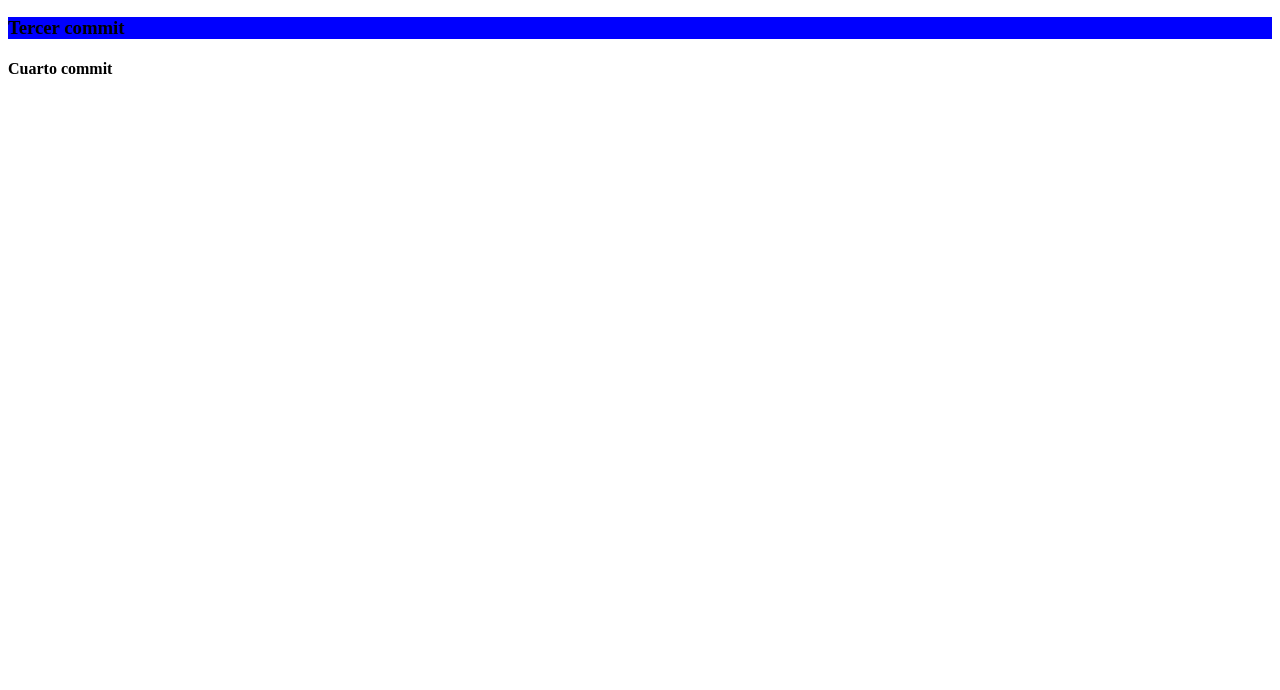
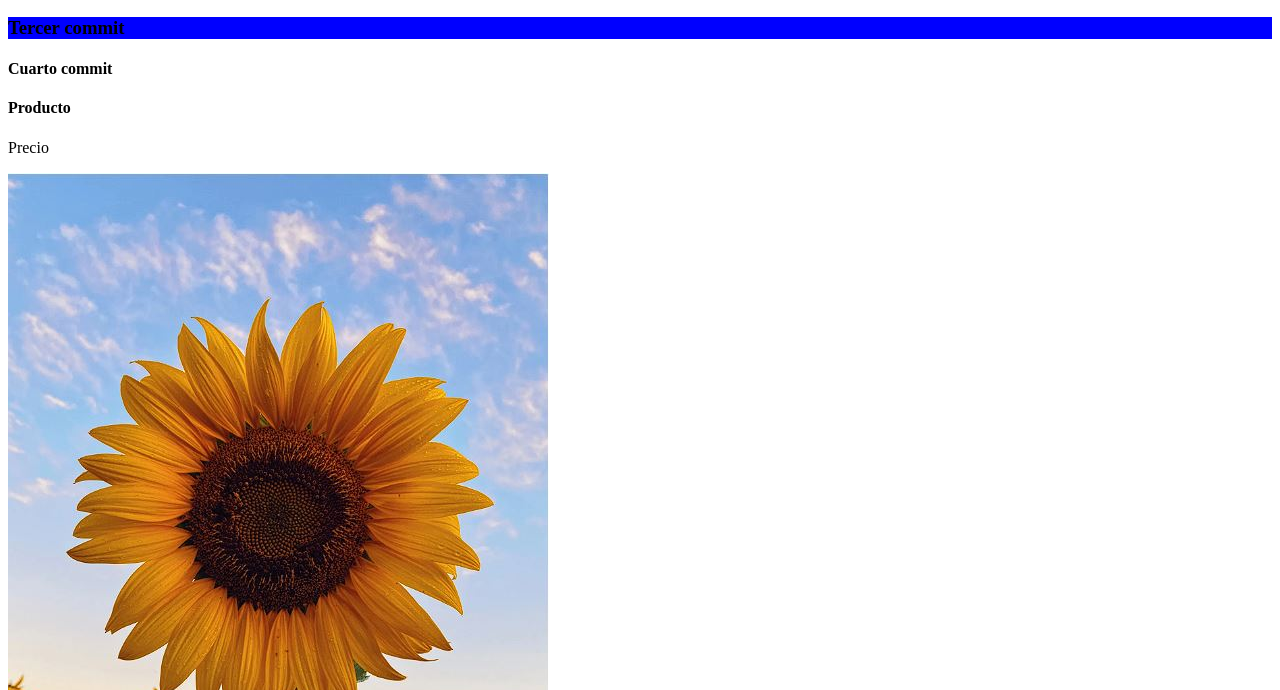
Before and after one commit to Delrro/lunesporlamadrugada-berracos, a plain HTML site: page index.html in a window 1280 px wide. Shown: the part 110-800 px from the top of the page. Drawn offline with Linux system fonts and the light colour scheme.

Commit message:
creamos un productos

```diff
--- a/index.html
+++ b/index.html
@@ -16,5 +16,11 @@
 
     <h4>Cuarto commit</h4>
 
+    <div>
+        <h4>Producto</h4>
+        <p>Precio</p>
+        <img src="girasol.JPG" alt="girasol">
+    </div>
+
 </body>
 </html>
```
Also changed, not shown: girasol.JPG (added).
